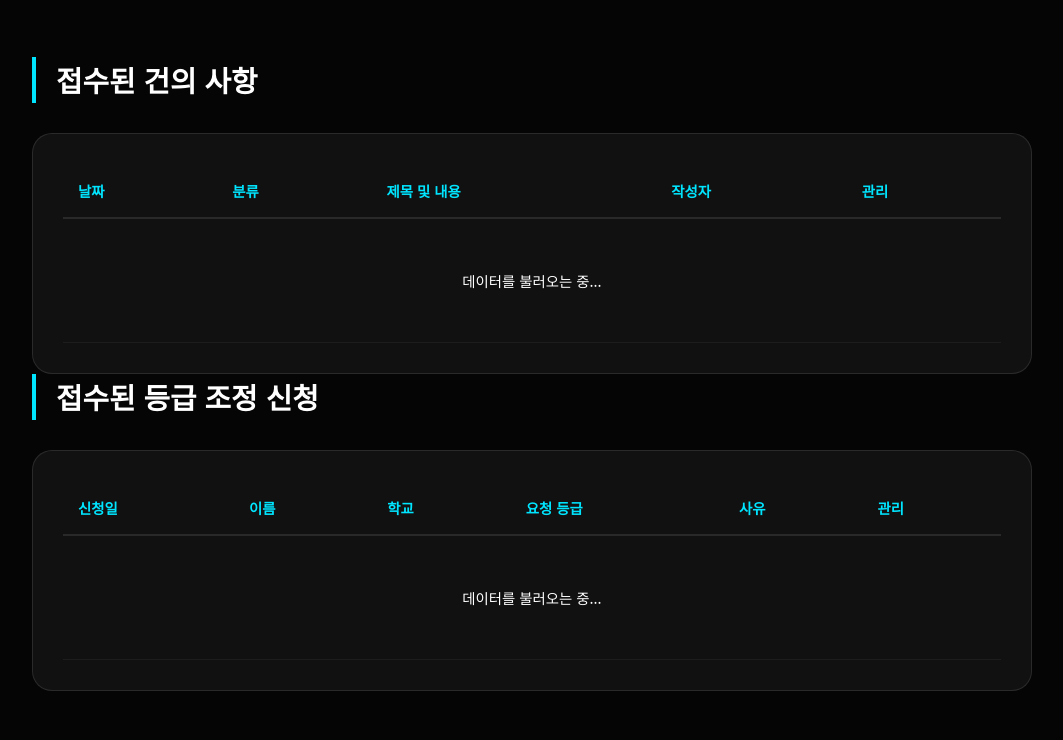
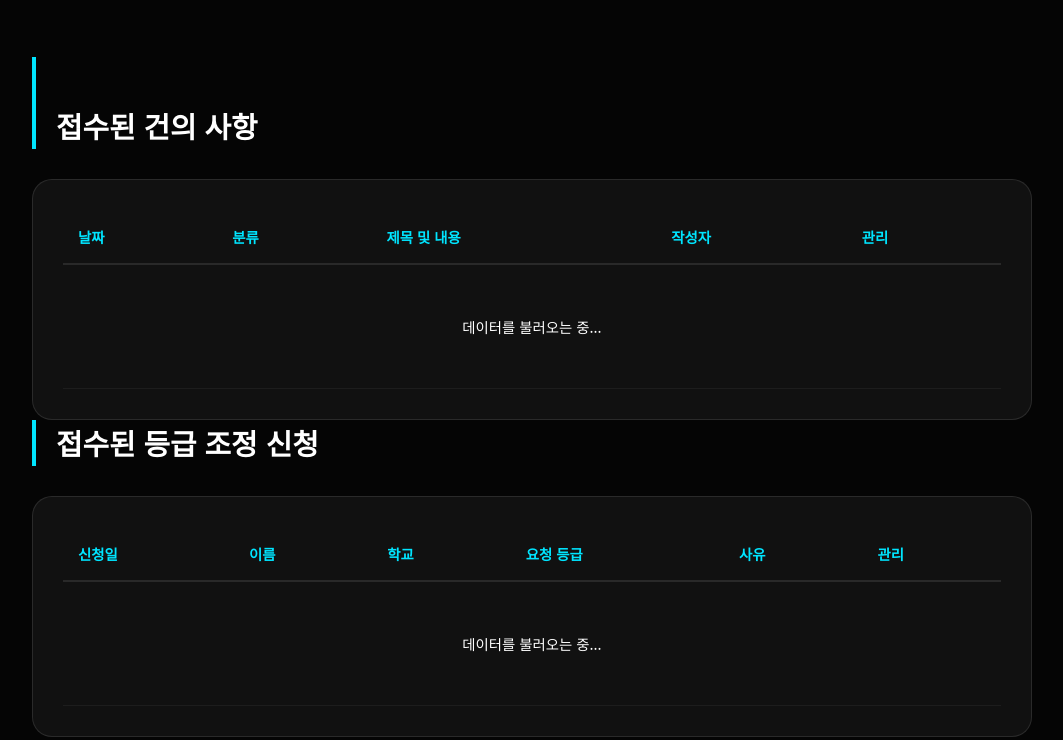
Before and after one commit to HQ-SYRTN/SYRTN, a plain HTML site: page admin.html in a window 1280 px wide. Shown: the part 908-1648 px from the top of the page, without its empty margins (108-1171 px from the left). Drawn offline with Linux system fonts and the light colour scheme; no server answers.

Commit message:
Update admin.html

```diff
--- a/admin.html
+++ b/admin.html
@@ -227,7 +227,7 @@
         </table>
     </div>
 
-    <div class="section-title">접수된 건의 사항</div>
+    <div class="section-title"><br>접수된 건의 사항</div>
     <div class="admin-card">
         <table class="user-table">
             <thead>
```
